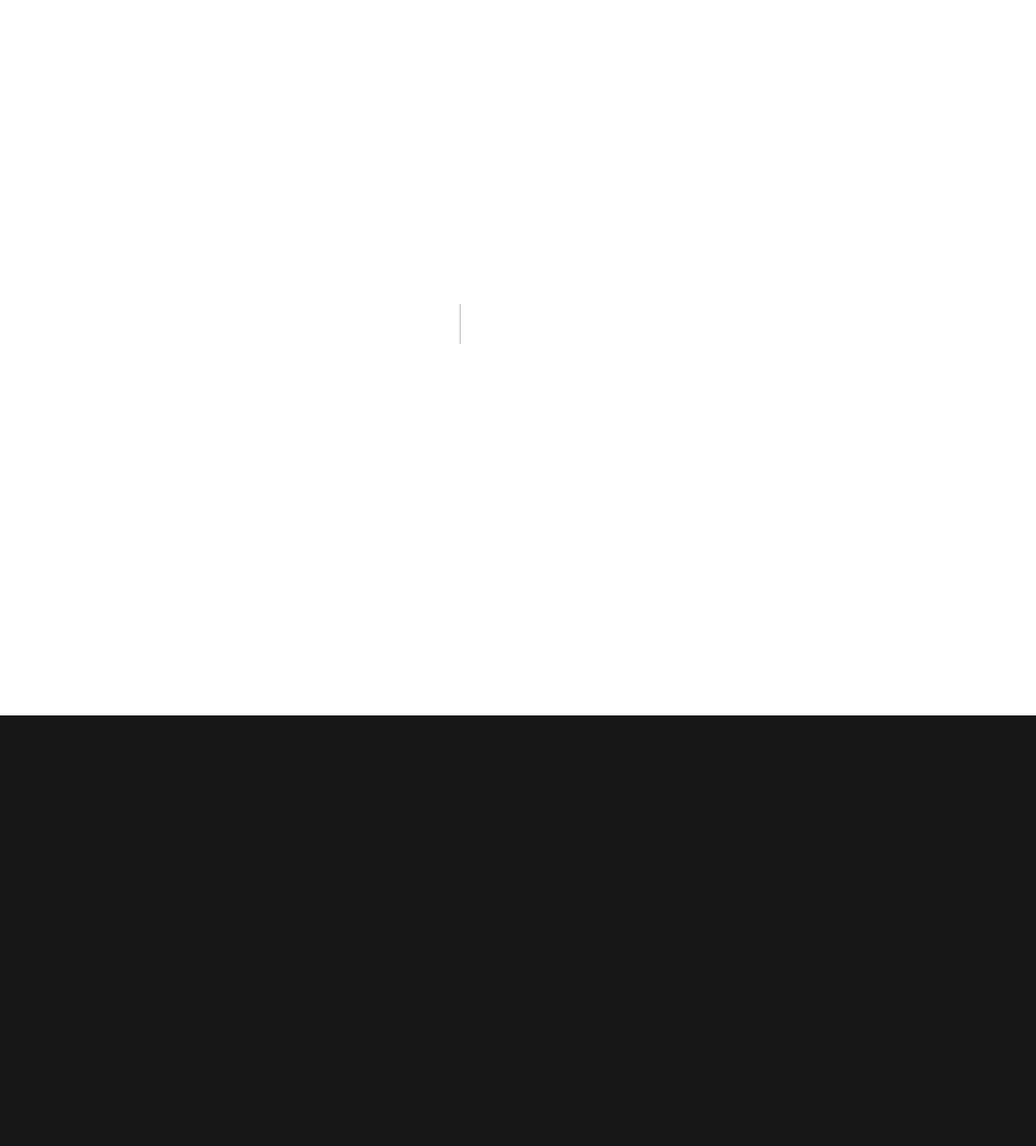
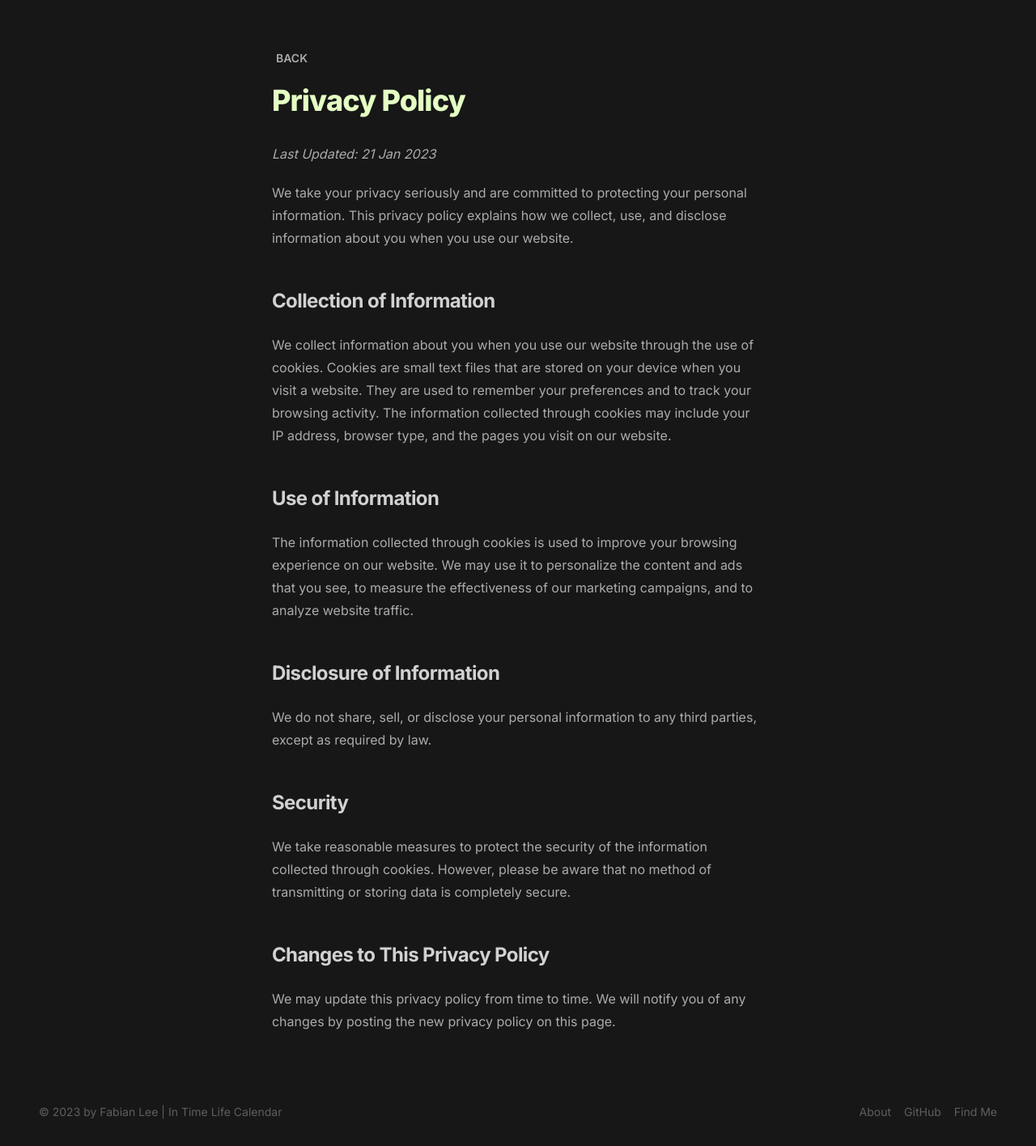
Before and after one commit to fabianlee1211/in-time-life-calendar, a Next.js app: page /privacy in a window 1280 px wide. Before the commit this address had no page. Shown: the whole page at 81% size. Before the commit the page ends 884 px from the top, so only its background shows below. Built offline with nearby package versions, Linux system fonts and the light colour scheme.

Commit message:
feat: privacy page

```diff
--- /dev/null
+++ b/src/pages/privacy.tsx
@@ -0,0 +1,57 @@
+import Head from 'next/head';
+import Link from 'next/link';
+
+export default function Privacy() {
+  return (
+    <>
+      <Head>
+        <title>Privacy Policy | In Time Life Calendar</title>
+        <meta name="description" content="Learn about our privacy policy" />
+      </Head>
+      <article className="mx-auto prose prose-invert my-14 px-6">
+        <Link href="/" className="btn btn-sm btn-ghost mb-4 -ml-2">
+          Back
+        </Link>
+        <h1 className="text-digit">Privacy Policy</h1>
+        <em>Last Updated: 21 Jan 2023</em>
+        <p>
+          We take your privacy seriously and are committed to protecting your
+          personal information. This privacy policy explains how we collect,
+          use, and disclose information about you when you use our website.
+        </p>
+        <h2>Collection of Information</h2>
+        <p>
+          We collect information about you when you use our website through the
+          use of cookies. Cookies are small text files that are stored on your
+          device when you visit a website. They are used to remember your
+          preferences and to track your browsing activity. The information
+          collected through cookies may include your IP address, browser type,
+          and the pages you visit on our website.
+        </p>
+        <h2>Use of Information</h2>
+        <p>
+          The information collected through cookies is used to improve your
+          browsing experience on our website. We may use it to personalize the
+          content and ads that you see, to measure the effectiveness of our
+          marketing campaigns, and to analyze website traffic.
+        </p>
+        <h2>Disclosure of Information</h2>
+        <p>
+          We do not share, sell, or disclose your personal information to any
+          third parties, except as required by law.
+        </p>
+        <h2>Security</h2>
+        <p>
+          We take reasonable measures to protect the security of the information
+          collected through cookies. However, please be aware that no method of
+          transmitting or storing data is completely secure.
+        </p>
+        <h2>Changes to This Privacy Policy</h2>
+        <p>
+          We may update this privacy policy from time to time. We will notify
+          you of any changes by posting the new privacy policy on this page.
+        </p>
+      </article>
+    </>
+  );
+}
```
